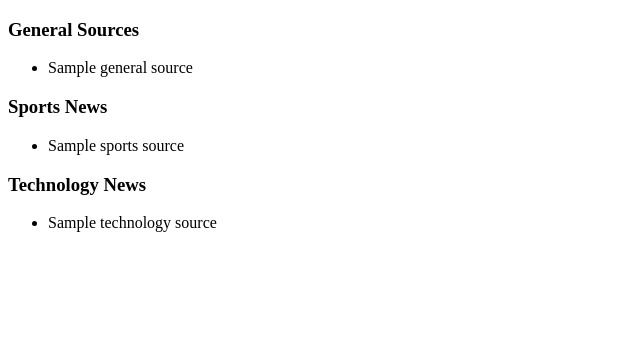
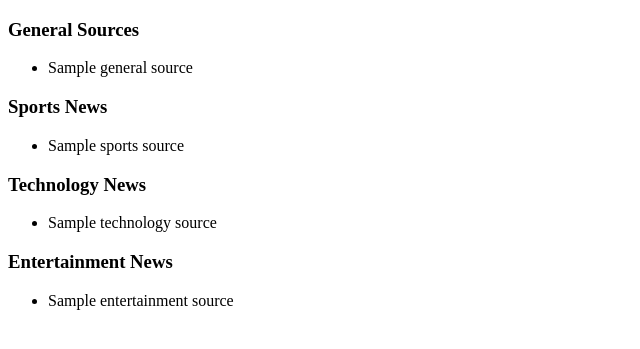
Before and after one commit to Yvonne-Ouma/News-Highlight, a Flask app: template app/templates/index.html in a window 1280 px wide. Shown: the top 349 px of the page, without its empty margins (0-640 px from the left). Run offline with Flask 2, Linux system fonts and the light colour scheme; the template is opened without the code that fills it: most values are stand-ins (such as "Sample title", 1, 10 or a date in 2020); parts of the project's set-up code (start-up, migrations or seed data) failed here and were passed over.

Commit message:
my entertainment request is working

```diff
--- a/app/templates/index.html
+++ b/app/templates/index.html
@@ -32,5 +32,13 @@
               {% endfor %}
           </ul>
 
+                <!-- Entertainment news  -->
+      <h3> Entertainment News </h3>
+      <ul>
+         {% for entertainment_source in entertainment %}
+             <li>{{ entertainment_source.name}}</li>
+         {% endfor %}
+     </ul>
+
     </body>
 </html>
--- a/app/views.py
+++ b/app/views.py
@@ -13,8 +13,9 @@ def index():
     general_source = get_sources('general')
     sports_source = get_sources('sports')
     technology_source = get_sources('technology')
+    entertainment_source = get_sources('entertainment')
     title = 'Home - Welcome to the NewsHighlights '
-    return render_template('index.html',title = title, general = general_source, sports = sports_source,technology =technology_source)
+    return render_template('index.html',title = title, general = general_source, sports = sports_source,technology =technology_source, entertainment = entertainment_source)
 
 @app.route('/source/<int:source_id>')
 def source(source_id):
```
